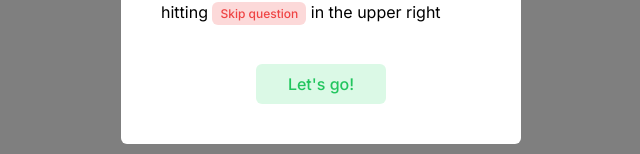
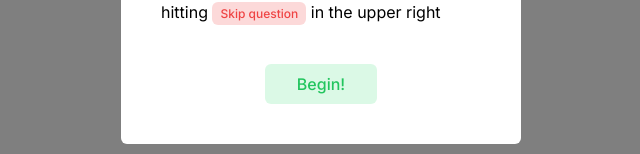
Before and after one commit to ericleonen/deriva-whiz, a Next.js app: page /play in a window 1280 px wide. Shown: the part 416-570 px from the top of the page, without its empty margins (319-959 px from the left). Built offline with nearby package versions, Linux system fonts and the light colour scheme; what react-mathquill would draw is missing.

Commit message:
Fixed apostrophes

```diff
--- a/src/app/play/components/modals/HowTo.tsx
+++ b/src/app/play/components/modals/HowTo.tsx
@@ -13,13 +13,13 @@ export default function HowTo() {
                 Solve the {NUM_PROBLEMS} derivatives as fast as you can.
                 <br />
                 <br />
-                If you can't solve derivative, skip it by hitting <span className="text-xs text-red-500 font-medium py-1 px-2 bg-red-500/20 rounded-md">Skip question</span> in the upper right
+                If you cannot solve derivative, skip it by hitting <span className="text-xs text-red-500 font-medium py-1 px-2 bg-red-500/20 rounded-md">Skip question</span> in the upper right
             </p>
             <button
                 onClick={() => setGameActive(true)}
                 className="mt-10 font-medium bg-green-400/20 hover:bg-green-400/40 text-green-500 py-2 px-8 rounded-md"
             >
-                Let's go!
+                Begin!
             </button>
         </Modal>
     )
```
